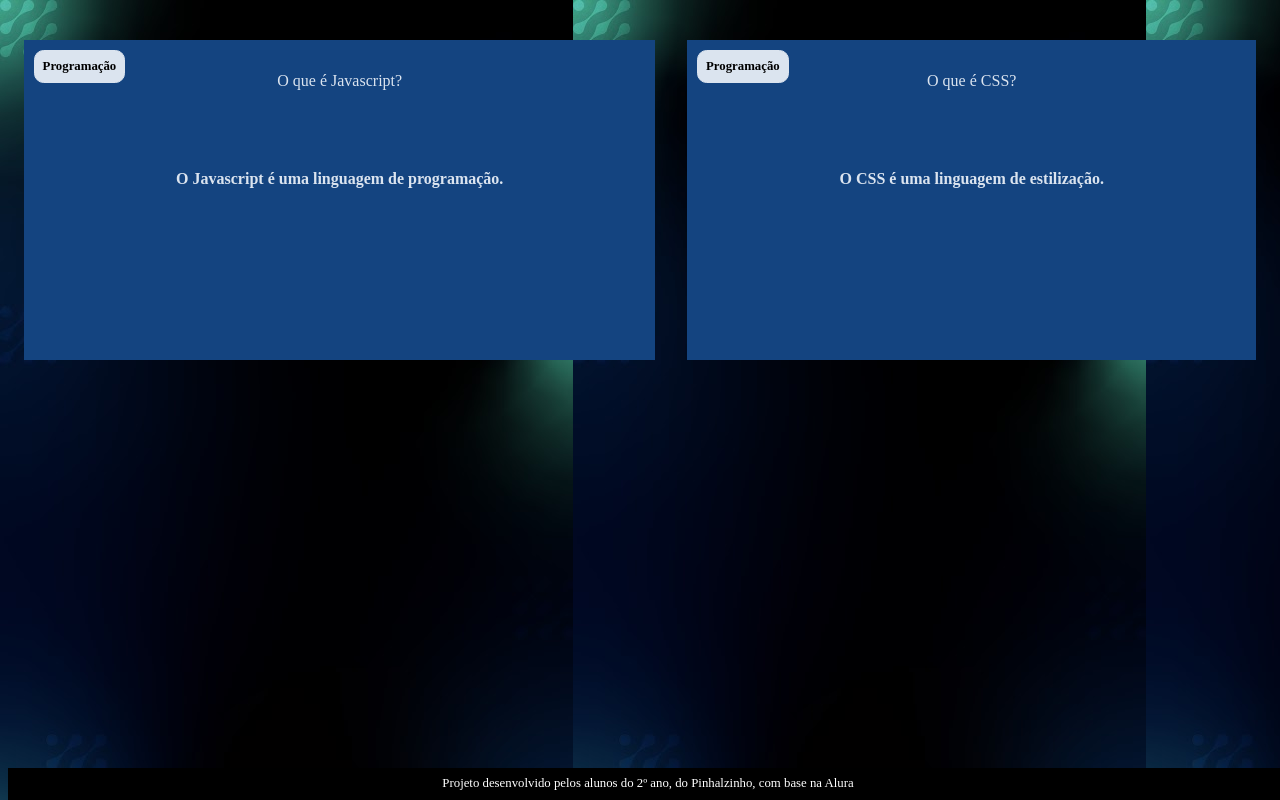
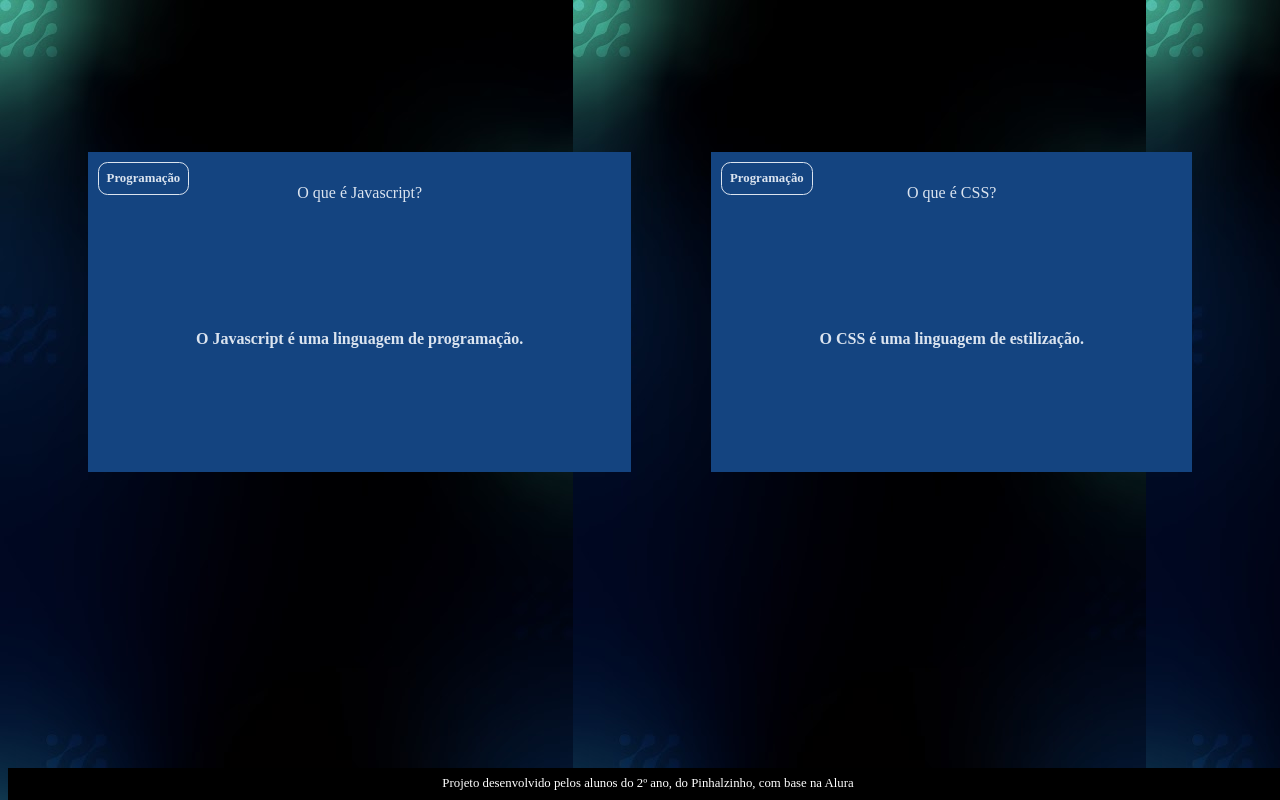
Before and after one commit to matheustrento/flash-card, a plain HTML site: page index.html in a window 1280 px wide. Drawn offline with Linux system fonts and the light colour scheme.

Commit message:
matheus2

```diff
--- a/assets/style.css
+++ b/assets/style.css
@@ -11,6 +11,10 @@ body{
     }
     #container{
         display: flex;
+        flex-wrap: wrap;
+        justify-content: space-between;
+        padding: 4rem;
+        gap: 3rem;
     }
     .cartao{
         margin: 1rem 1rem;
@@ -23,9 +27,11 @@ body{
     text-align: center;
     background-color: var(--card-front-color);
     height: 100%;
+    transform-style: preserve-3d;
+    transition: transform 300ms ease-in-out;
     }
     .cartao__conteudo h3{
-        background-color: var(--text-color);
+        color: var(--text-color);
         text-align: left;
         padding: 0.5rem;
         position: absolute;
@@ -33,11 +39,13 @@ body{
         border-radius: 0.6rem;
         font-size: 1vw;
         border: 1px solid var(--text-color);
+        backface-visibility: hidden;
 
     }
     .cartao__conteudo p{
         margin-top: 1rem;
         padding: 2rem;
+        margin-top: 4rem;
 
 
 
```
